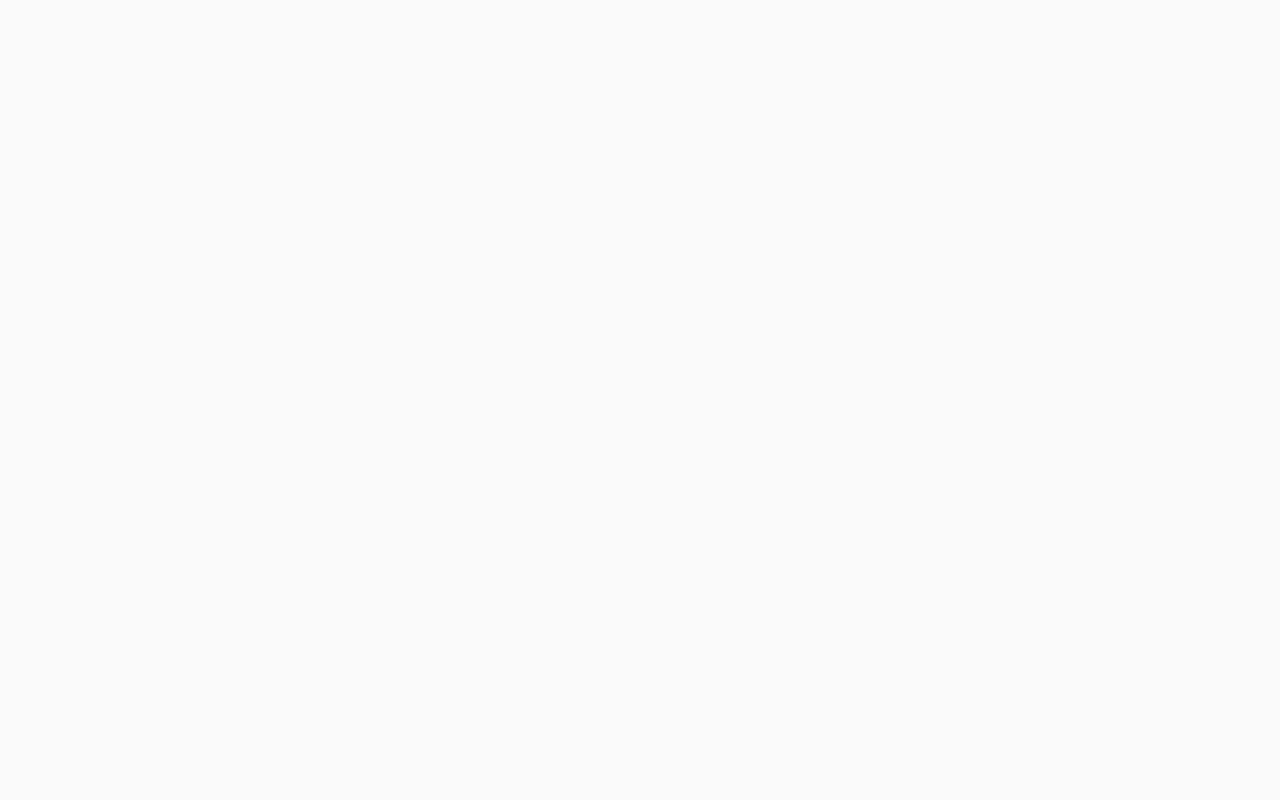
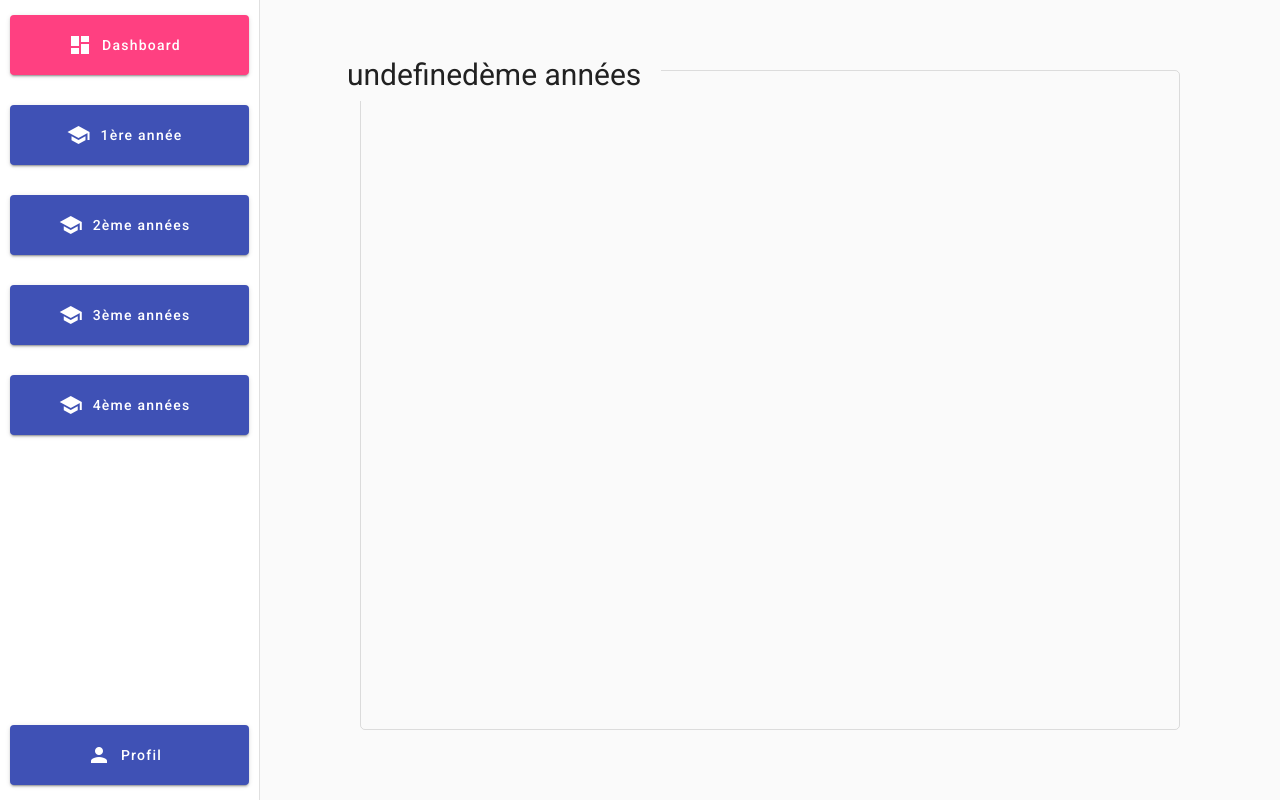
Before and after one commit to GinierClasses/322-426-projet-team-rocket, an Angular app: page /grades in a window 1280 px wide. Before the commit this address led to /. Built offline with nearby package versions, Linux system fonts and the light colour scheme.

Commit message:
Page for the grades table

```diff
--- a/src/app/app-routing.module.ts
+++ b/src/app/app-routing.module.ts
@@ -1,11 +1,16 @@
-import { NgModule } from '@angular/core';
-import { RouterModule, Routes } from '@angular/router';
+import {NgModule} from '@angular/core';
+import {RouterModule, Routes} from '@angular/router';
 import {StepperComponent} from "./components/stepper/stepper.component";
+import {GradesTablePageComponent} from "./components/grades-table-page/grades-table-page.component";
 
-const routes: Routes = [{ path: 'stepper', component: StepperComponent }];
+const routes: Routes = [
+  {path: 'stepper', component: StepperComponent},
+  {path: 'grades', component: GradesTablePageComponent}
+];
 
 @NgModule({
   imports: [RouterModule.forRoot(routes)],
   exports: [RouterModule]
 })
-export class AppRoutingModule { }
+export class AppRoutingModule {
+}
--- /dev/null
+++ b/src/app/components/grades-table-page/grades-table-page.component.html
@@ -0,0 +1,5 @@
+<app-sidebar>
+  <app-title-box-container [dynamicTitle]="title">
+    <h1>{{year}}</h1>
+  </app-title-box-container>
+</app-sidebar>
--- /dev/null
+++ b/src/app/components/grades-table-page/grades-table-page.component.ts
@@ -0,0 +1,32 @@
+import {Component, OnInit} from '@angular/core';
+import {ActivatedRoute} from '@angular/router';
+
+@Component({
+  selector: 'app-grades-table-page',
+  templateUrl: './grades-table-page.component.html',
+  styleUrls: ['./grades-table-page.component.scss']
+})
+
+export class GradesTablePageComponent implements OnInit {
+  year = 0;
+  title = "";
+
+  constructor(
+    private route: ActivatedRoute
+  ) {
+
+  }
+
+  async ngOnInit()  {
+    this.route.queryParams.subscribe(params => {
+      this.year = params['year'] as number;
+      if (this.year == 1) {
+        this.title = this.year + "ère année";
+      } else {
+        this.title = this.year + "ème années";
+      }
+    });
+
+
+  }
+}
--- a/src/app/components/sidebar/sidebar.component.html
+++ b/src/app/components/sidebar/sidebar.component.html
@@ -8,25 +8,25 @@
         </a>
       </li>
       <li>
-        <a color="primary" href="#" mat-raised-button>
+        <a [queryParams]="{ year: 1 }" [routerLink]="'/grades'" color="primary" mat-raised-button>
           <i class="material-icons">school</i>
           <p>1ère année</p>
         </a>
       </li>
       <li>
-        <a color="primary" href="#" mat-raised-button>
+        <a [queryParams]="{ year: 2 }" [routerLink]="'/grades'" color="primary" href="#" mat-raised-button>
           <i class="material-icons">school</i>
           <p>2ème années</p>
         </a>
       </li>
       <li>
-        <a color="primary" href="#" mat-raised-button>
+        <a [queryParams]="{ year: 3 }" [routerLink]="'/grades'" color="primary" href="#" mat-raised-button>
           <i class="material-icons">school</i>
           <p>3ème années</p>
         </a>
       </li>
       <li>
-        <a color="primary" href="#" mat-raised-button>
+        <a [queryParams]="{ year: 4 }" [routerLink]="'/grades'" color="primary" href="#" mat-raised-button>
           <i class="material-icons">school</i>
           <p>4ème années</p>
         </a>
```
Also changed, not shown: src/app/app.module.ts (+30 -15 lines), src/app/components/grades-table-page/grades-table-page.component.scss (added).
